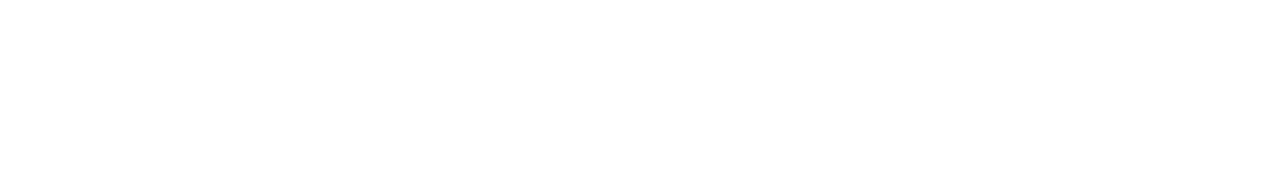
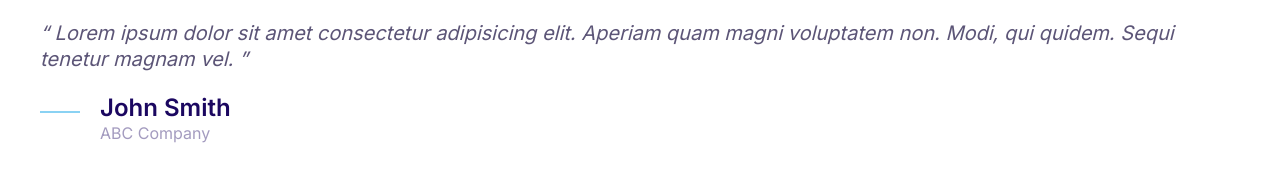
Before and after one commit to Finral23/first-project, a plain HTML site: page index.html in a window 1280 px wide. Drawn offline with Linux system fonts and the light colour scheme.

Commit message:
Building quotes.

```diff
--- a/css/styles.css
+++ b/css/styles.css
@@ -4,6 +4,7 @@
     --color-accent: #ff3400;
     --color-headings: #1b0760;
     --color-body: #918ca4;
+    --color-body-darker: #5c5577;
     --color-border: #ccc;
     --border-radius: 30px;
 }
@@ -381,3 +382,53 @@ a {
 .media__image {
     margin-top: 1rem;
 }
+
+/* Quotes */
+
+.quote {
+    font-size: 3rem;
+    font-style: italic;
+    color: var(--color-body-darker);
+    line-height: 1.3;
+}
+
+.quote__text::before {
+    content: open-quote;
+}
+
+.quote__text::after {
+    content: close-quote;
+}
+
+.quote__author {
+    font-size: 3rem;
+    font-weight: 600;
+    font-style: normal;
+    margin-bottom: 0;
+}
+
+.quote__organization {
+    font-size: 2rem;
+    color: var(--color-headings);
+    opacity: .4;
+    font-style: normal;
+}
+
+.quote__line {
+    position: relative;
+    bottom: 10px;
+}
+
+@media screen and (min-width: 1024px) {
+    .quote {
+        font-size: 2rem;
+    }
+
+    .quote__author {
+        font-size: 2.4rem;
+    }
+
+    .quote__organization {
+        font-size: 1.6rem;
+    }
+}
--- a/index.html
+++ b/index.html
@@ -14,5 +14,25 @@
     <link rel="stylesheet" href="css/normalize.css" />
     <link rel="stylesheet" href="css/styles.css" />
   </head>
-  <body></body>
+  <body>
+    <blockquote class="quote">
+      <p class="quote__text">
+        Lorem ipsum dolor sit amet consectetur adipisicing elit. Aperiam quam
+        magni voluptatem non. Modi, qui quidem. Sequi tenetur magnam vel.
+      </p>
+      <footer>
+        <div class="media">
+          <div class="media__image">
+            <svg class="icon icon--primary quote__line">
+              <use xlink:href="images/sprite.svg#line"></use>
+            </svg>
+          </div>
+          <div class="media__body">
+            <h3 class="media__title quote__author">John Smith</h3>
+            <p class="quote__organization">ABC Company</p>
+          </div>
+        </div>
+      </footer>
+    </blockquote>
+  </body>
 </html>
```
Also changed, not shown: components/quotes.html (added, +19 -0 lines).
